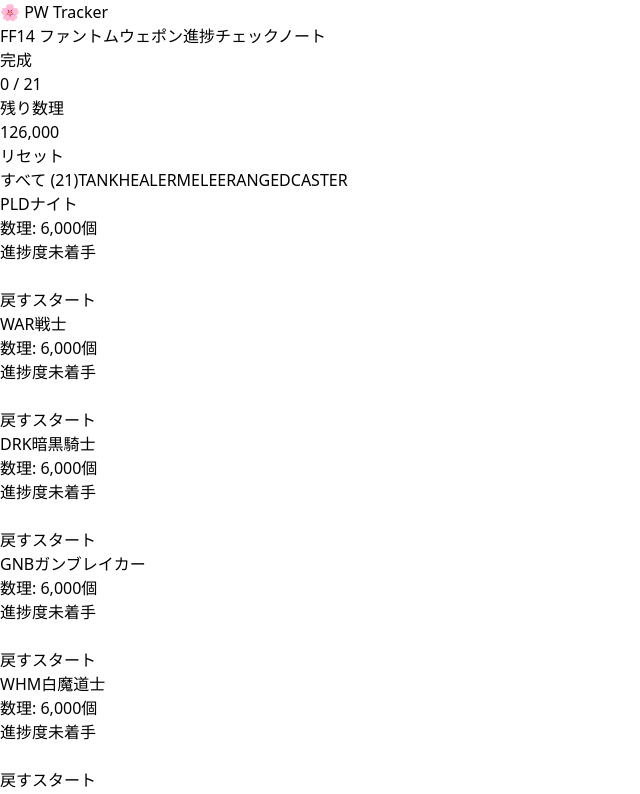
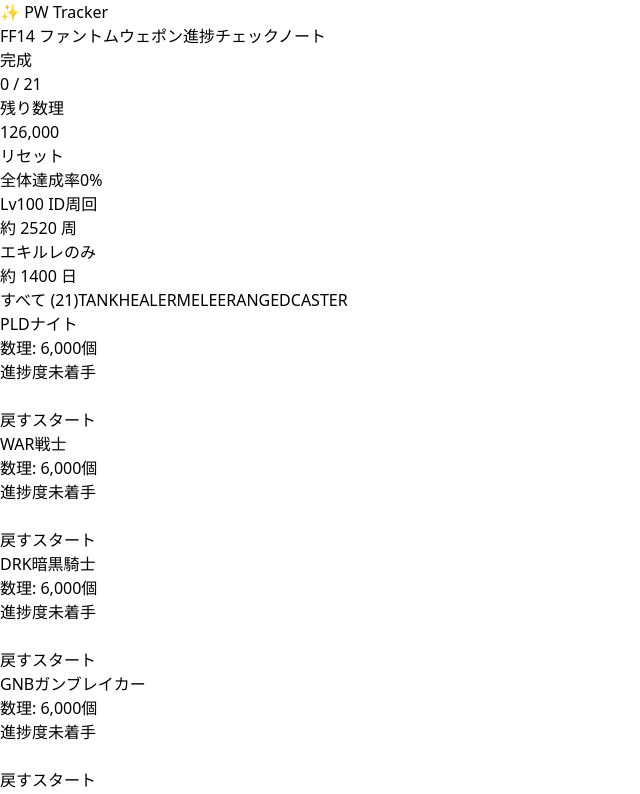
Before and after one commit to nonononova/ff14-pw-tracker, a React (Vite) app: page / in a window 1280 px wide. Shown: the top 794 px of the page, without its empty margins (0-640 px from the left). Built offline with nearby package versions, Linux system fonts and the light colour scheme.

Commit message:
達成率バーと周回数の目安機能を追加

```diff
--- a/src/components/Dashboard.tsx
+++ b/src/components/Dashboard.tsx
@@ -61,6 +61,15 @@
     return sum + (4 - job.phase) * 1500;
   }, 0);
 
+  // 全体達成率 (全21ジョブ完了に必要な全トークン数: 21 * 4 * 1500 = 126,000)
+  const MAX_TOKENS = 21 * 4 * 1500;
+  const currentTokens = MAX_TOKENS - totalTokensNeeded;
+  const progressPercent = Math.round((currentTokens / MAX_TOKENS) * 100);
+
+  // 周回数の換算 (Lv100 ID = 50個/周, エキルレ = 90個/日)
+  const idRunsNeeded = Math.ceil(totalTokensNeeded / 50);
+  const exDaysNeeded = Math.ceil(totalTokensNeeded / 90);
+
   const filterTabs: { id: FilterRole; label: string }[] = [
     { id: 'all', label: `すべて (${jobs.length})` },
     { id: 'tank', label: 'TANK' },
@@ -73,10 +82,11 @@
   return (
     <div className="min-h-screen bg-slate-50/60 text-slate-700 p-4 sm:p-6 lg:p-8 font-sans selection:bg-pink-200">
       <div className="max-w-7xl mx-auto space-y-6">
-        <header className="flex flex-col md:flex-row md:items-center justify-between gap-4 bg-white p-5 sm:p-6 rounded-3xl shadow-sm border border-slate-100">
+        <header className="bg-white p-5 sm:p-6 rounded-3xl shadow-sm border border-slate-100 space-y-5">
+          <div className="flex flex-col md:flex-row md:items-center justify-between gap-4">
             <div>
               <h1 className="text-2xl sm:text-3xl font-extrabold tracking-tight bg-gradient-to-r from-pink-500 via-rose-400 to-amber-400 bg-clip-text text-transparent">
-              🌸 PW Tracker
+                ✨ PW Tracker
               </h1>
               <p className="text-xs sm:text-sm text-slate-400 mt-1 font-medium">
                 FF14 ファントムウェポン進捗チェックノート
@@ -105,6 +115,37 @@
               >
                 リセット
               </button>
+            </div>
+          </div>
+
+          {/* 追加部分：全体進捗バー & 周回目安 */}
+          <div className="pt-2 border-t border-slate-100 grid grid-cols-1 md:grid-cols-3 gap-4 items-center">
+            {/* 達成率プログレスバー */}
+            <div className="md:col-span-2 space-y-1.5">
+              <div className="flex justify-between text-xs font-bold">
+                <span className="text-slate-500">全体達成率</span>
+                <span className="text-pink-600">{progressPercent}%</span>
+              </div>
+              <div className="w-full h-3 bg-slate-100 rounded-full overflow-hidden p-0.5 border border-slate-200/50">
+                <div
+                  className="h-full bg-gradient-to-r from-pink-400 via-rose-400 to-amber-400 rounded-full transition-all duration-500 shadow-sm"
+                  style={{ width: `${progressPercent}%` }}
+                />
+              </div>
+            </div>
+
+            {/* 周回目安表示 */}
+            <div className="bg-slate-50/80 rounded-2xl p-2.5 border border-slate-100 flex items-center justify-around text-center text-xs">
+              <div>
+                <div className="text-[10px] text-slate-400 font-medium">Lv100 ID周回</div>
+                <div className="font-bold text-slate-700">約 <span className="text-pink-600 font-extrabold">{idRunsNeeded}</span> 周</div>
+              </div>
+              <div className="h-6 w-px bg-slate-200" />
+              <div>
+                <div className="text-[10px] text-slate-400 font-medium">エキルレのみ</div>
+                <div className="font-bold text-slate-700">約 <span className="text-pink-600 font-extrabold">{exDaysNeeded}</span> 日</div>
+              </div>
+            </div>
           </div>
         </header>
 
```
Lines whose indentation alone changed are shown as unchanged.
